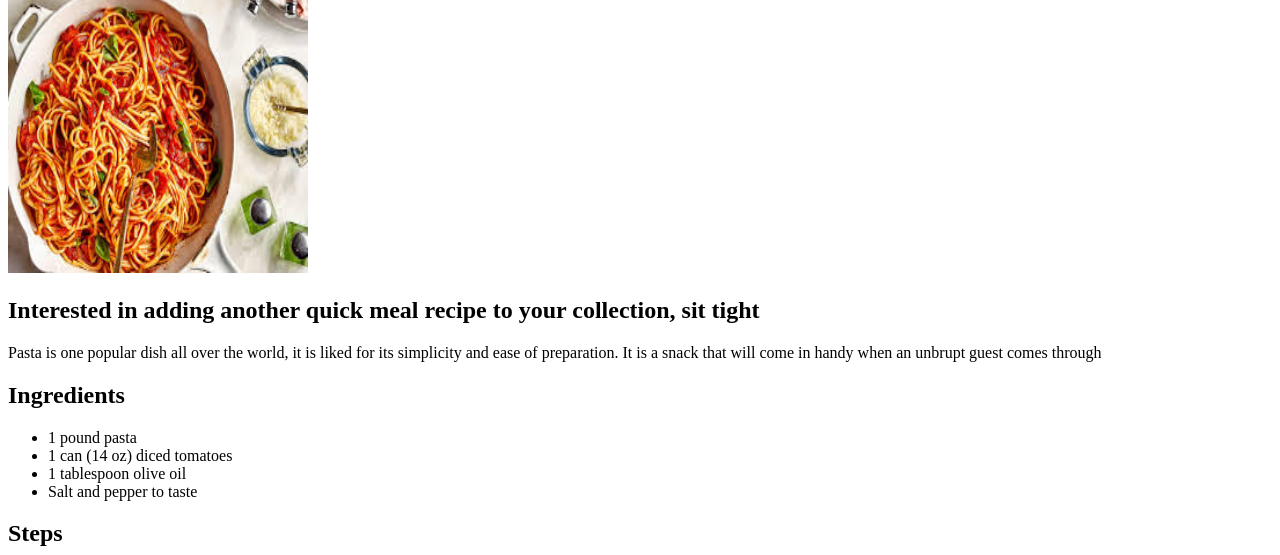
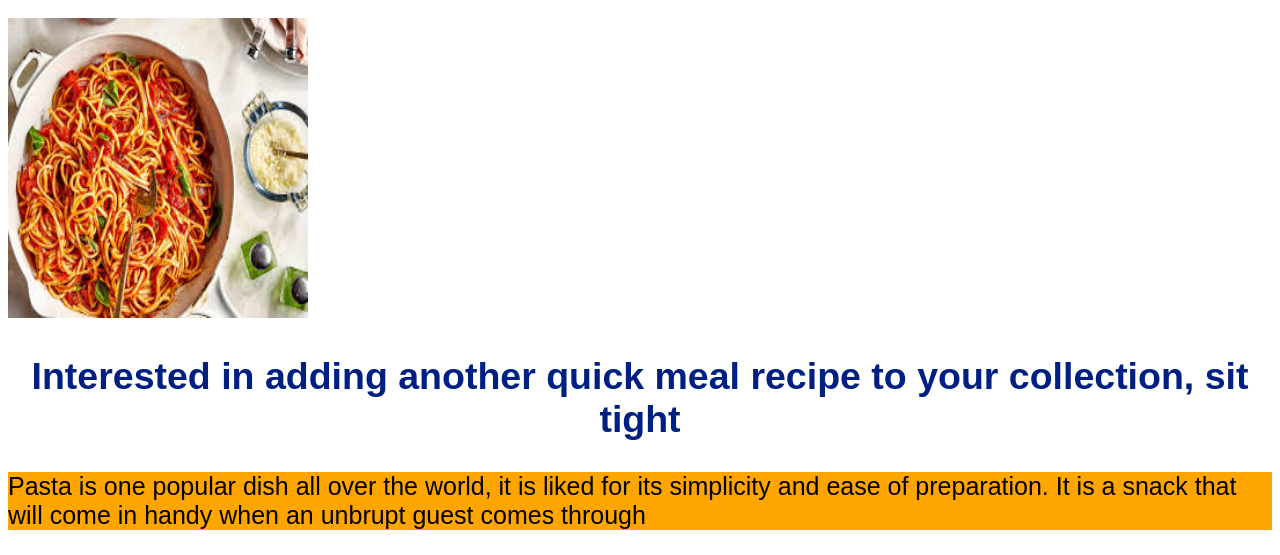
Before and after one commit to Josh-Wonder/odin-recipes, a plain HTML site: page recipes/pasta.html in a window 1280 px wide. Shown: the part 107-662 px from the top of the page. Drawn offline with Linux system fonts and the light colour scheme.

Commit message:
chore: style recipes project using some css

```diff
--- a/recipes/pasta.html
+++ b/recipes/pasta.html
@@ -4,6 +4,7 @@
     <meta charset="UTF-8">
     <meta name="viewport" content="width=device-width, initial-scale=1.0">
     <title>One-Pot Pasta</title>
+    <link rel="stylesheet" href="../style.css">
 </head>
 <body>
 
--- /dev/null
+++ b/style.css
@@ -0,0 +1,18 @@
+body{
+    font-family: Arial, Helvetica, sans-serif;
+    font-size: 25px;
+}
+
+h1,h2{
+    color: #001f83;
+    text-align: center;
+}
+
+ul,ol{
+    background-color: rgb(255, 165, 0);
+    color: #000000;
+}
+
+p{
+    background-color:  rgb(255, 165, 0);
+}
```
Also changed, not shown: index.html (+11 -0 lines), recipes/cheesesandwich.html (+1 -0 lines), recipes/chickencurry.html (+1 -0 lines).
